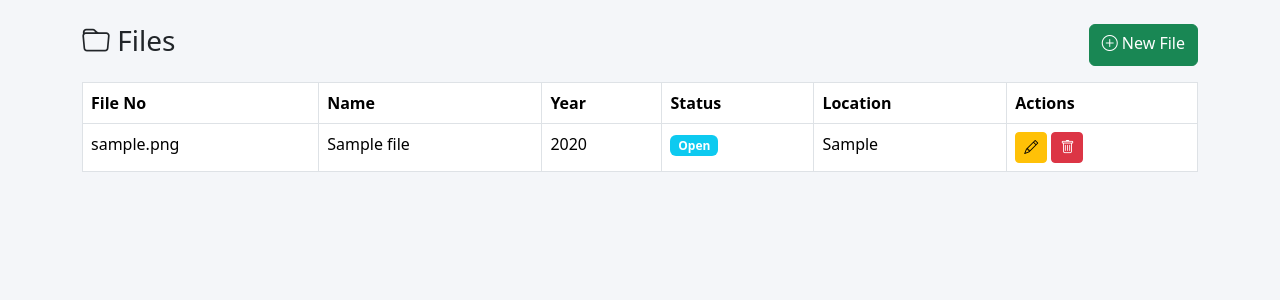
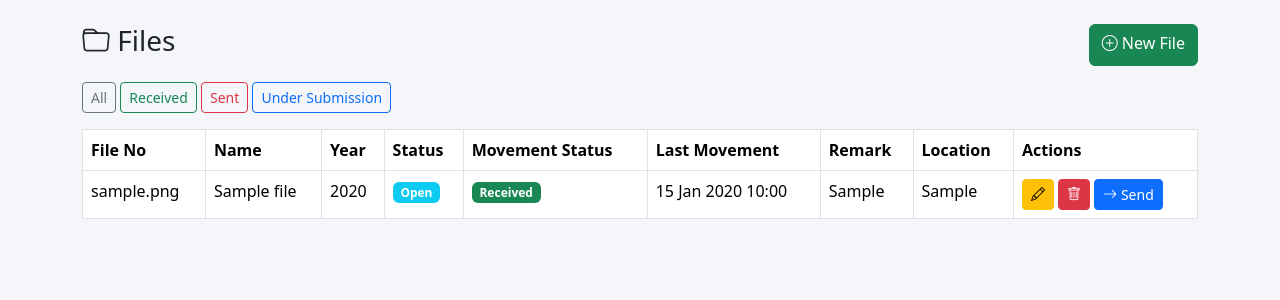
Before and after one commit to sangeetsharma2023/OfficeIssueSystem, a Django app: page /files/ in a window 1280 px wide. Shown: the part 50-350 px from the top of the page. Run offline with Django 5.2, Linux system fonts and the light colour scheme; a user stored in the database is signed in; tables that the repository leaves empty hold one stand-in row (values such as "Sample post").

Commit message:
Adeed file movement

```diff
--- a/issues/models.py
+++ b/issues/models.py
@@ -32,7 +32,19 @@ class File(models.Model):
 
     physical_location = models.CharField(max_length=200, blank=True)
     section = models.CharField(max_length=200, blank=True)
+    MOVEMENT_STATUS = [
+        ('received', 'Received'),
+        ('sent', 'Sent'),
+    ]
 
+    movement_status = models.CharField(
+        max_length=10,
+        choices=MOVEMENT_STATUS,
+        default='received'
+    )
+
+    last_movement_date = models.DateTimeField(null=True, blank=True)
+    last_movement_remark = models.TextField(blank=True)
     status = models.CharField(max_length=20, choices=STATUS_CHOICES, default='Open')
 
     open_date = models.DateField(null=True, blank=True)
--- a/issues/templates/issues/file_list.html
+++ b/issues/templates/issues/file_list.html
@@ -8,6 +8,23 @@
         <i class="bi bi-plus-circle"></i> New File
     </a>
 </div>
+<div class="mb-3">
+    <a href="{% url 'file_list' %}" class="btn btn-outline-secondary btn-sm">
+        All
+    </a>
+
+    <a href="?movement=received" class="btn btn-outline-success btn-sm">
+        Received
+    </a>
+
+    <a href="?movement=sent" class="btn btn-outline-danger btn-sm">
+        Sent
+    </a>
+
+    <a href="{% url 'files_submission' %}" class="btn btn-outline-primary btn-sm">
+        Under Submission
+    </a>
+</div>
 
 <table class="table table-bordered bg-white">
     <tr>
@@ -15,6 +32,9 @@
         <th>Name</th>
         <th>Year</th>
         <th>Status</th>
+        <th>Movement Status</th>
+        <th>Last Movement</th>
+        <th>Remark</th>
         <th>Location</th>
         <th>Actions</th>
     </tr>
@@ -25,6 +45,16 @@
         <td>{{ f.name }}</td>
         <td>{{ f.year }}</td>
         <td><span class="badge bg-info">{{ f.status }}</span></td>
+        <td>
+            {% if f.movement_status == 'sent' %}
+                <span class="badge bg-danger">Sent</span>
+            {% else %}
+                <span class="badge bg-success">Received</span>
+            {% endif %}
+        </td>
+
+        <td>{{ f.last_movement_date|date:"d M Y H:i" }}</td>
+        <td>{{ f.last_movement_remark }}</td>
         <td>{{ f.physical_location }}</td>
 
         <td>
@@ -35,6 +65,15 @@
             <a href="{% url 'delete_file' f.pk %}" class="btn btn-sm btn-danger">
                 <i class="bi bi-trash"></i>
             </a>
+            {% if f.movement_status == 'received' %}
+                <a href="{% url 'send_file' f.pk %}" class="btn btn-sm btn-primary">
+                    <i class="bi bi-arrow-right"></i> Send
+                </a>
+            {% else %}
+                <a href="{% url 'receive_file' f.pk %}" class="btn btn-sm btn-success">
+                    <i class="bi bi-arrow-left"></i> Receive
+                </a>
+            {% endif %}
         </td>
     </tr>
     {% endfor %}
--- a/issues/urls.py
+++ b/issues/urls.py
@@ -17,6 +17,9 @@ urlpatterns = [
     path('files/add/', views.add_file, name='add_file'),
     path('files/<int:pk>/edit/', views.edit_file, name='edit_file'),
     path('files/<int:pk>/delete/', views.delete_file, name='delete_file'),
+    path('files/submission/', views.files_under_submission, name='files_submission'),
+    path('files/<int:pk>/send/', views.send_file, name='send_file'),
+    path('files/<int:pk>/receive/', views.receive_file, name='receive_file'),
 
     path('event/<int:pk>/edit/', views.edit_event, name='edit_event'),
     path('event/<int:pk>/delete/', views.delete_event, name='delete_event'),
--- a/issues/views.py
+++ b/issues/views.py
@@ -231,7 +231,12 @@ def global_search(request):
 
 @login_required
 def file_list(request):
+    status = request.GET.get('movement')
+
+
     files = File.objects.all().order_by('-created_at')
+    if status:
+        files = files.filter(movement_status=status)
     return render(request, 'issues/file_list.html', {'files': files})
 
 
@@ -359,3 +364,47 @@ def delete_event(request, pk):
         return redirect('issue_detail', pk=issue_pk)
 
     return render(request, 'issues/delete_event.html', {'event': event})
+
+
+from django.utils import timezone
+
+@login_required
+def send_file(request, pk):
+    file = get_object_or_404(File, pk=pk)
+
+    if request.method == 'POST':
+        remark = request.POST.get('remark')
+
+        file.movement_status = 'sent'
+        file.last_movement_date = timezone.now()
+        file.last_movement_remark = remark
+        file.save()
+
+        return redirect('file_list')
+
+    return render(request, 'issues/send_file.html', {'file': file})
+
+
+@login_required
+def receive_file(request, pk):
+    file = get_object_or_404(File, pk=pk)
+
+    if request.method == 'POST':
+        remark = request.POST.get('remark')
+
+        file.movement_status = 'received'
+        file.last_movement_date = timezone.now()
+        file.last_movement_remark = remark
+        file.save()
+
+        return redirect('file_list')
+
+    return render(request, 'issues/receive_file.html', {'file': file})
+
+@login_required
+def files_under_submission(request):
+    files = File.objects.filter(movement_status='sent').order_by('-last_movement_date')
+
+    return render(request, 'issues/files_submission.html', {
+        'files': files
+    })
```
Also changed, not shown: issues/templates/issues/files_submission.html (added, +23 -0 lines), issues/templates/issues/receive_file.html (added, +16 -0 lines), issues/templates/issues/send_file.html (added, +19 -0 lines), issues/migrations/0005_file_current_location_filemovement.py (added), issues/migrations/0006_remove_file_current_location_file_last_movement_date_and_more.py (added).
